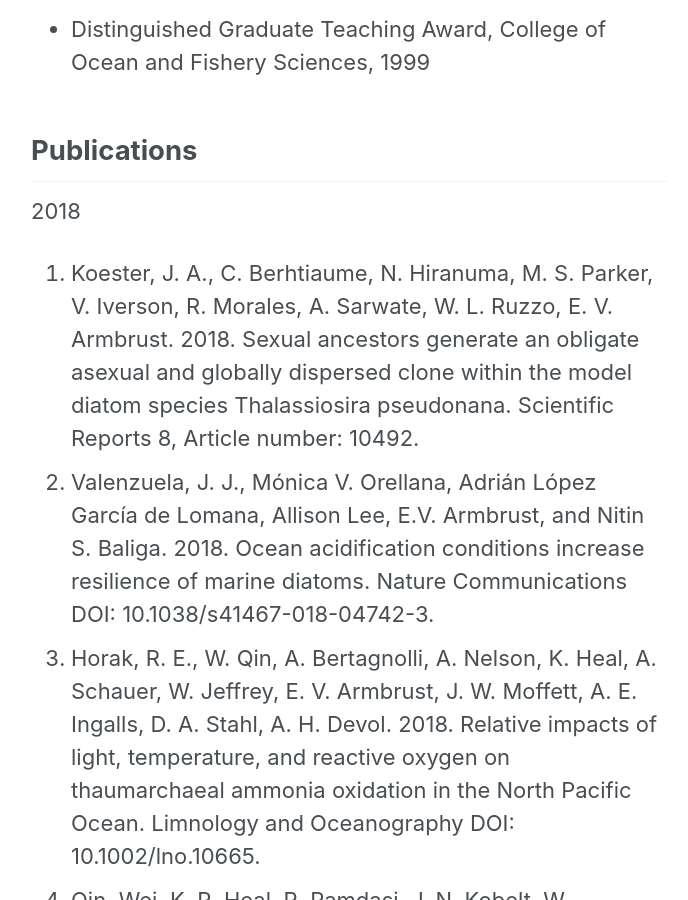
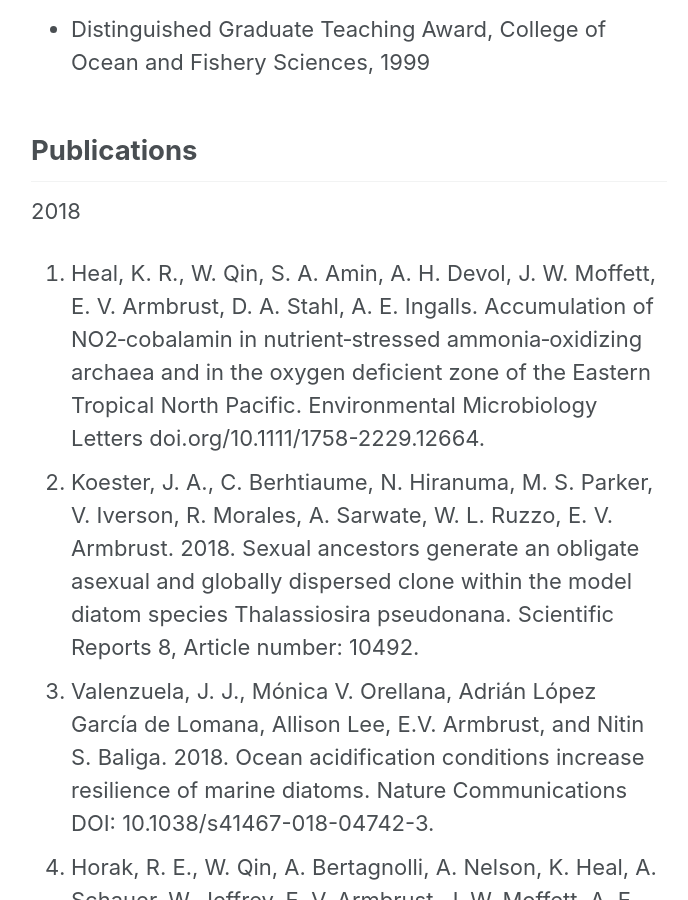
Before and after one commit to armbrustlab/armbrustlab.github.io, a Jekyll site: the page built from collections/_people/armbrust.md, in a window 1280 px wide and 900 px high, scrolled down 2968 px. Shown: the whole window, without its empty margins (291-979 px from the left). Built offline with Jekyll 4.4.1, drawn with Linux system fonts in a browser that asks for light colours; nearby versions of some CDN libraries.

Commit message:
Update armbrust.md

```diff
--- a/collections/_people/armbrust.md
+++ b/collections/_people/armbrust.md
@@ -40,6 +40,7 @@ Phytoplankton are the main focus of research in our lab. These organisms are res
 
 ## Publications
 2018
+1. Heal, K. R., W. Qin, S. A. Amin, A. H. Devol, J. W. Moffett, E. V. Armbrust, D. A. Stahl, A. E. Ingalls. Accumulation of NO2‐cobalamin in nutrient‐stressed ammonia‐oxidizing archaea and in the oxygen deficient zone of the Eastern Tropical North Pacific. Environmental Microbiology Letters doi.org/10.1111/1758-2229.12664.
 1. Koester, J. A., C. Berhtiaume, N. Hiranuma, M. S. Parker, V. Iverson, R. Morales, A. Sarwate, W. L. Ruzzo, E. V. Armbrust. 2018. Sexual ancestors generate an obligate asexual and globally dispersed clone within the model diatom species Thalassiosira pseudonana. Scientific Reports 8, Article number: 10492.
 1. Valenzuela, J. J., Mónica V. Orellana, Adrián López García de Lomana, Allison Lee,  E.V. Armbrust, and Nitin S. Baliga. 2018. Ocean acidification conditions increase resilience of marine diatoms.  Nature Communications DOI: 10.1038/s41467-018-04742-3.
 1. Horak, R. E., W. Qin, A. Bertagnolli, A. Nelson, K. Heal, A. Schauer, W. Jeffrey, E. V. Armbrust, J. W. Moffett, A. E. Ingalls, D. A. Stahl, A. H. Devol. 2018. Relative impacts of light, temperature, and reactive oxygen on thaumarchaeal ammonia oxidation in the North Pacific Ocean. Limnology and Oceanography DOI: 10.1002/lno.10665.
```
